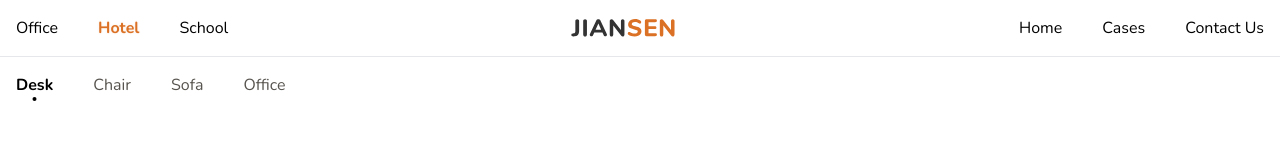
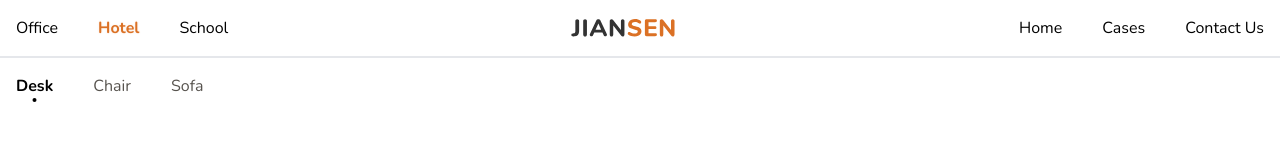
Before and after one commit to EthanLiu1230/jian-sen-next, a Next.js app: page / in a window 1280 px wide. Shown: the top 163 px of the page. Built offline with nearby package versions, Linux system fonts and the light colour scheme.

Commit message:
hover to show 2nd layer SubNav.

```diff
--- a/components/Header/NavDesktop.tsx
+++ b/components/Header/NavDesktop.tsx
@@ -1,9 +1,27 @@
 import React, { useState } from "react";
 import { Logo } from "../styles/Logo";
 import { Link, LINK_GROUPS, LinkGroup, LINKS } from "./props.type";
-import SubLink from "./SubLink";
 import SubNavDesktop from "./SubNavDesktop";
 import MainLink from "./MainLink";
+import { AnimatePresence, motion } from "framer-motion";
+
+function AnimateShowGroup({ isVisible, linkGroup }) {
+  return (
+    <AnimatePresence>
+      {isVisible && (
+        <motion.div
+          className="absolute bg-white w-full"
+          key="showGroup"
+          initial={{ opacity: 0, y: "-10%" }}
+          animate={{ opacity: 1, y: 0 }}
+          exit={{ opacity: 0, y: "-10%" }}
+        >
+          <SubNavDesktop linkGroup={linkGroup} />
+        </motion.div>
+      )}
+    </AnimatePresence>
+  );
+}
 
 export default function NavDesktop({
   linkGroups = LINK_GROUPS,
@@ -12,22 +30,15 @@ export default function NavDesktop({
   linkGroups?: LinkGroup[];
   links?: Link[];
 }) {
-  // const [showSubNav, setShowSubNav] = useState<boolean>(false);
-  // const [group, setGroup] = useState<LinkGroup>(null);
+  const [showGroup, setShowGroup] = useState<LinkGroup>(null);
 
   return (
+    <div className="divide-y">
       <div className="flex justify-between items-center p-4 w-full">
         <nav className="flex space-x-10">
           {linkGroups.map((group, index) => (
             <a key={group.name} href="">
-            <div
-              key={index}
-              // onMouseEnter={() => {
-              //   setGroup(group);
-              //   setShowSubNav(true);
-              // }}
-              // onMouseLeave={() => setShowSubNav(false)}
-            >
+              <div key={index} onMouseEnter={() => setShowGroup(group)}>
                 <MainLink selected={group.name === "Hotel"}>
                   {group.name}
                 </MainLink>
@@ -48,5 +59,9 @@ export default function NavDesktop({
           ))}
         </nav>
       </div>
+      <div onMouseLeave={() => setShowGroup(null)}>
+        <AnimateShowGroup isVisible={showGroup} linkGroup={showGroup} />
+      </div>
+    </div>
   );
 }
--- a/components/Header/SubLink.tsx
+++ b/components/Header/SubLink.tsx
@@ -11,10 +11,13 @@ export default function SubLink({
   return (
     <span className="flex flex-col justify-between items-center w-auto h-7">
       <p
-        className={cn({
-          " font-bold text-black": selected,
-          "text-warmGray-600": !selected,
-        })}
+        className={cn(
+          {
+            " font-bold text-black": selected,
+            "text-warmGray-600": !selected,
+          },
+          "hover:font-bold hover:text-black"
+        )}
       >
         {children}
       </p>
--- a/components/Header/props.type.ts
+++ b/components/Header/props.type.ts
@@ -18,25 +18,21 @@ export const LINK_GROUPS: LinkGroup[] = [
       { name: "Desk", href: "" },
       { name: "Chair", href: "" },
       { name: "Sofa", href: "" },
-      { name: "Office", href: "" },
     ],
   },
   {
     name: "Hotel",
     group: [
-      { name: "Desk", href: "" },
-      { name: "Chair", href: "" },
-      { name: "Sofa", href: "" },
-      { name: "Hotel", href: "" },
+      { name: "Bed", href: "" },
+      { name: "Closet", href: "" },
     ],
   },
   {
     name: "School",
     group: [
+      { name: "Student Bed", href: "" },
       { name: "Desk", href: "" },
       { name: "Chair", href: "" },
-      { name: "Sofa", href: "" },
-      { name: "School", href: "" },
     ],
   },
 ];
--- a/pages/dev.tsx
+++ /dev/null
@@ -1,12 +0,0 @@
-import React from "react";
-import { Card } from "../components/Card";
-
-export default function Dev() {
-  return (
-    <>
-      <div className="px-4">
-        <Card />
-      </div>
-    </>
-  );
-}
--- a/pages/index.tsx
+++ b/pages/index.tsx
@@ -13,7 +13,6 @@ import { CarouselButton } from "../components/buttons/CarouselButton";
 import { GetStaticPropsContext, InferGetStaticPropsType } from "next";
 import faker from "faker";
 import { range } from "lodash";
-import { Nav } from "../components/Header/Nav";
 import { Header } from "../components/Header";
 import HeroSection from "../components/Hero.section";
 import ProductsSection from "../components/Products.section";
```
Also changed, not shown: pages/products/index.tsx (renamed from pages/products.tsx, +4 -3 lines), pages/products/[...slug].tsx (renamed from pages/collections/[...slug].tsx). Lines whose indentation alone changed are shown as unchanged.
